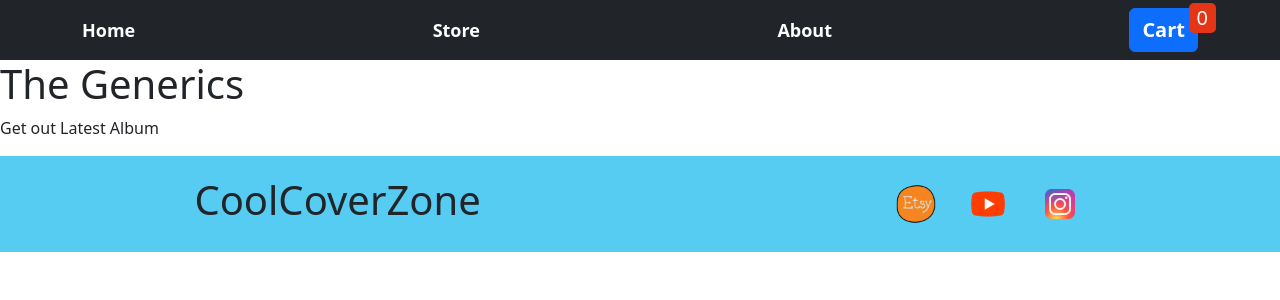
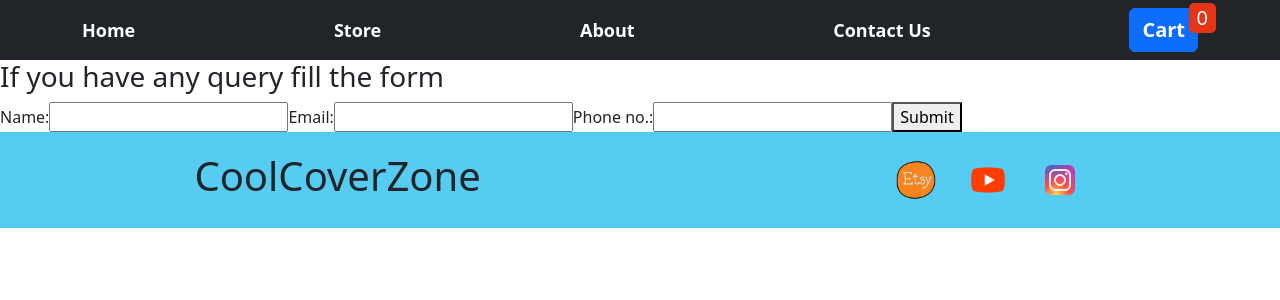
Before and after one commit to Aman123x/ecommerce-website, a React (Create React App) app: page / in a window 1280 px wide. Shown: the top 300 px of the page. Built offline with nearby package versions, Linux system fonts and the light colour scheme.

Commit message:
Added ContactUs form

```diff
--- a/src/App.js
+++ b/src/App.js
@@ -8,22 +8,25 @@ import ProductProvider from './Context/ProductProvider';
 import About from "./Components/About";
 import Home from "./Components/Home";
 import Footer from "./Components/Footer";
+import ContactUs from './Components/ContactUs';
 
 function App() {
   return (
     <ProductProvider>
       <Navbar className="bg-dark sticky-top" >
         <Container>
-            <Link to="/" className="text-white onactive">Home</Link>
+            <Link to="/Home" className="text-white onactive">Home</Link>
             <Link to="/Product" className="text-white onactive">Store</Link>
             <Link to="/About" className="text-white onactive">About</Link>
+            <Link to="/" className="text-white onactive">Contact Us</Link>
           <Cart />
         </Container>
       </Navbar>
       <Routes>
-        <Route path='/' element={<Home />}/>
+        <Route path='/Home' element={<Home />}/>
         <Route path='/Product' element={<Product />}/>
         <Route path='/About' element={<About />}/>
+        <Route path='/' element={<ContactUs />}/>
       </Routes>
       <Footer />
     </ProductProvider>
--- /dev/null
+++ b/src/Components/ContactUs.js
@@ -0,0 +1,70 @@
+import React, { useEffect, useState } from 'react'
+
+const ContactUs = () => {
+
+    const [name,setName]=useState("");
+    const [email,setEmail]=useState("");
+    const [phone,setPhone]=useState("");
+    const [btn,setBtn]=useState({});
+
+    useEffect(()=>{
+        if (Object.keys(btn).length > 0) {
+            PostData(btn);
+        }
+    },[btn])
+
+    function handleSubmit(e){
+        e.preventDefault();
+
+        if(name==="" || email==="" || phone===""){
+            return;
+        }
+
+        setBtn((prevBtn) => ({ ...prevBtn, name, email, phone }));
+        setName("");
+        setEmail("");
+        setPhone("");
+    }
+
+    async function PostData(btn){
+        const response=await fetch("https://ecommerce-app-1455f-default-rtdb.asia-southeast1.firebasedatabase.app/formData.json",{
+            method:"POST",
+            body:JSON.stringify(btn),
+            headers:{
+                "Content-Type":"application/json"
+            }
+        });
+        setBtn("");
+        // const data=await response.json();
+
+        // console.log(data);
+    }
+
+  return (
+    <div>
+        <h3>If you have any query fill the form</h3>
+        <form onSubmit={(e)=>handleSubmit(e)}>
+            <label>Name: </label>
+            <input type="text"
+                onChange={(e)=>setName(e.target.value)}
+                value={name}
+            />
+
+            <label>Email: </label>
+            <input type="Email"
+                onChange={(e)=>setEmail(e.target.value)}
+                value={email}
+            />
+
+            <label>Phone no.: </label>
+            <input type="text"
+                onChange={(e)=>setPhone(e.target.value)}
+                value={phone}
+            />
+            <button type='submit'>Submit</button>
+        </form>
+    </div>
+  )
+}
+
+export default ContactUs
```
Also changed, not shown: src/Components/ContactUs.css (added).
